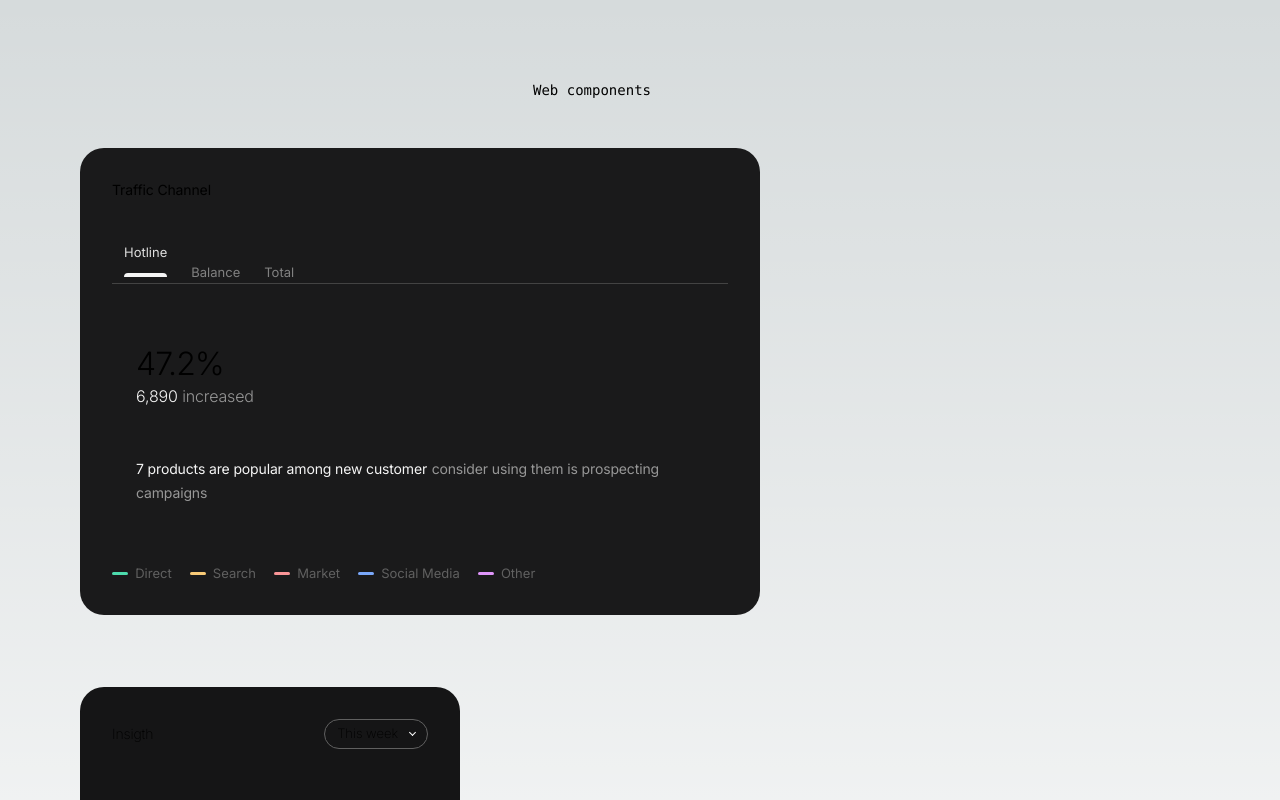
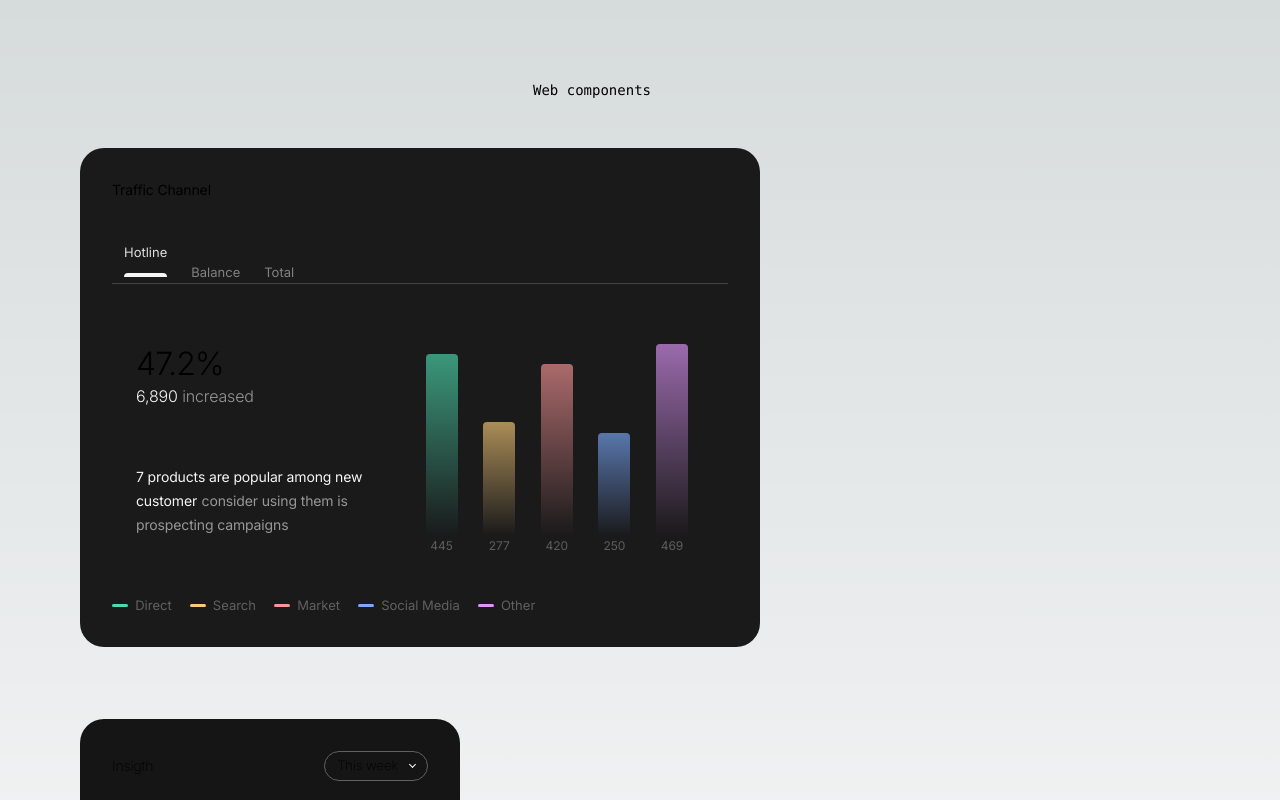
Before and after one commit to yersoncp/web-components, a Next.js app: page / in a window 1280 px wide. Shown: the top 800 px of the page. Built offline with nearby package versions, Linux system fonts and the light colour scheme.

Commit message:
Add bar chart on the traffic channel component

```diff
--- /dev/null
+++ b/src/components/BarChart/BarChart.module.css
@@ -0,0 +1,21 @@
+.container {
+  display: flex;
+  gap: 1.6rem;
+  align-items: flex-end;
+  padding: 0 1rem;
+}
+
+.bar {
+  width: 2rem;
+  display: flex;
+  align-items: flex-end;
+  justify-content: center;
+  border-radius: 4px 4px 0 0;
+  opacity: .65;
+}
+
+.value {
+  margin-bottom: -1.2rem;
+  font-size: 12px;
+  color: var(--gray-700);
+}
--- /dev/null
+++ b/src/components/BarChart/BarChart.tsx
@@ -0,0 +1,40 @@
+"use client";
+import React, { ReactNode, useState } from "react";
+import s from "./BarChart.module.css";
+
+const DATA = [
+  { id: 1, value: 445, color: "#4ddbad" },
+  { id: 2, value: 277, color: "#f8ca77" },
+  { id: 3, value: 420, color: "#f99597" },
+  { id: 4, value: 250, color: "#7aa8fa" },
+  { id: 5, value: 469, color: "#df95fa" },
+]
+
+const BarChart = () => {
+  const max = Math.max(...(DATA?.map(e => e.value)));
+
+  const getBarSize = (value: number) => {
+    return (value / max) * 12;
+  }
+
+  return <>
+    <div className={s.container}>
+      {DATA.map(d => (
+        <div
+          key={d.id}
+          className={s.bar}
+          style={{
+            background: `linear-gradient(0deg, #1a1a1b, ${d.color})`,
+            height: `${getBarSize(d.value)}rem`
+          }}
+        >
+          <span className={s.value}>
+            {d.value}
+          </span>
+        </div>
+      ))}
+    </div>
+  </>;
+}
+
+export default BarChart;
--- a/src/components/index.ts
+++ b/src/components/index.ts
@@ -1,3 +1,4 @@
+export { default as BarChart } from './BarChart/BarChart'
 export { default as Button } from './Button/Button'
 export { default as Carrousel } from './Carrousel/Carrousel'
 export { default as Stack } from './Stack/Stack'
--- a/src/webui/BlockInsight/InsightItem.tsx
+++ b/src/webui/BlockInsight/InsightItem.tsx
@@ -1,7 +1,7 @@
 import React, { ReactNode } from 'react';
 import s from "./BlockInsight.module.css";
 import { Stack, Text } from '@/components';
-import { ArrowRightUp } from '@/components/Iconos';
+import { ArrowRightUp } from '@/components/Icons';
 
 type InsightItemProps = {
   percent: number
--- a/src/webui/TrafficChannel/TrafficChannel.tsx
+++ b/src/webui/TrafficChannel/TrafficChannel.tsx
@@ -1,6 +1,6 @@
 import React, { ReactNode } from 'react';
 import s from "./TrafficChannel.module.css";
-import { Stack, Text } from '@/components';
+import { BarChart, Stack, Text } from '@/components';
 
 const TrafficChannel = () => {
   return (
@@ -15,7 +15,7 @@ const TrafficChannel = () => {
         </div>
 
         <Stack direction='row' className={s.body}>
-          <Stack gap={8}>
+          <Stack gap={8} justify="space-between">
             <div>
               <Text variant="h1">47.2%</Text>
               <div>
@@ -31,7 +31,8 @@ const TrafficChannel = () => {
               <Text as="span" color="gray600">consider using them is prospecting campaigns</Text>
             </div>
           </Stack>
-          <div></div>
+
+          <BarChart />
         </Stack>
 
         <Stack direction='row' gap={3}>
```
Also changed, not shown: src/components/Icons/ArrowRigthUp.tsx (renamed from src/components/Iconos/ArrowRigthUp.tsx), src/components/Icons/index.ts (renamed from src/components/Iconos/index.ts).
